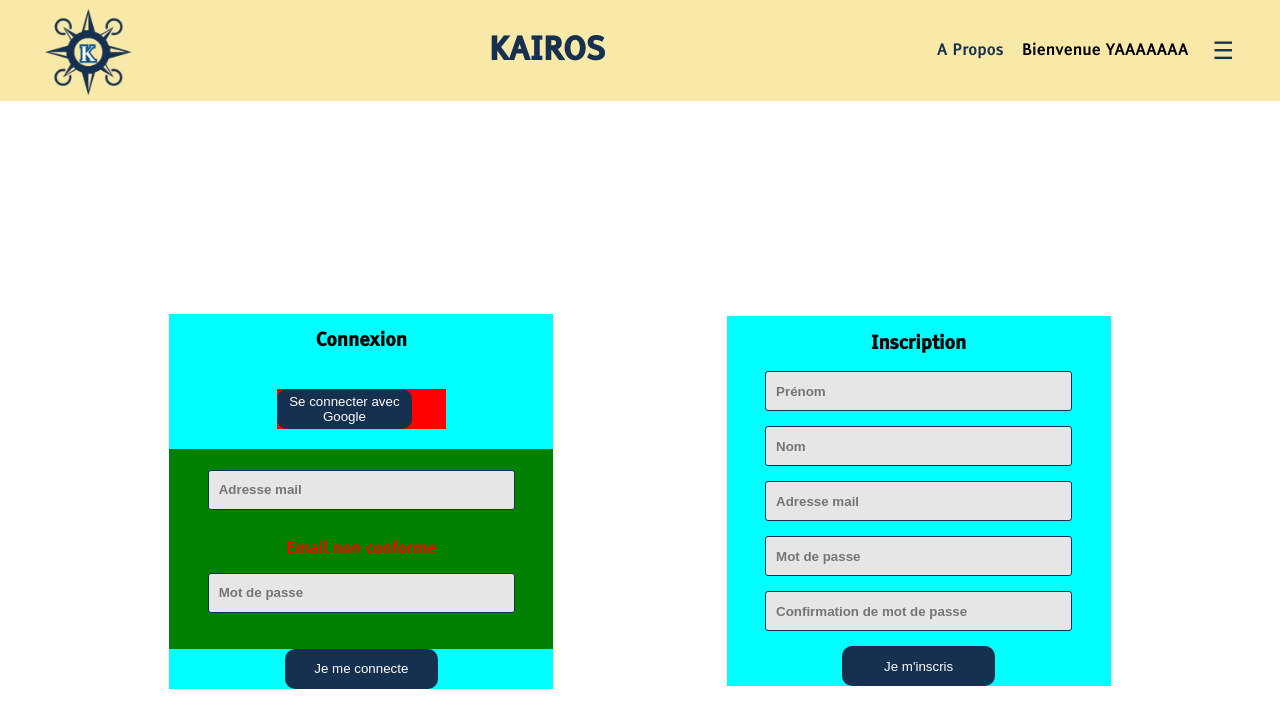
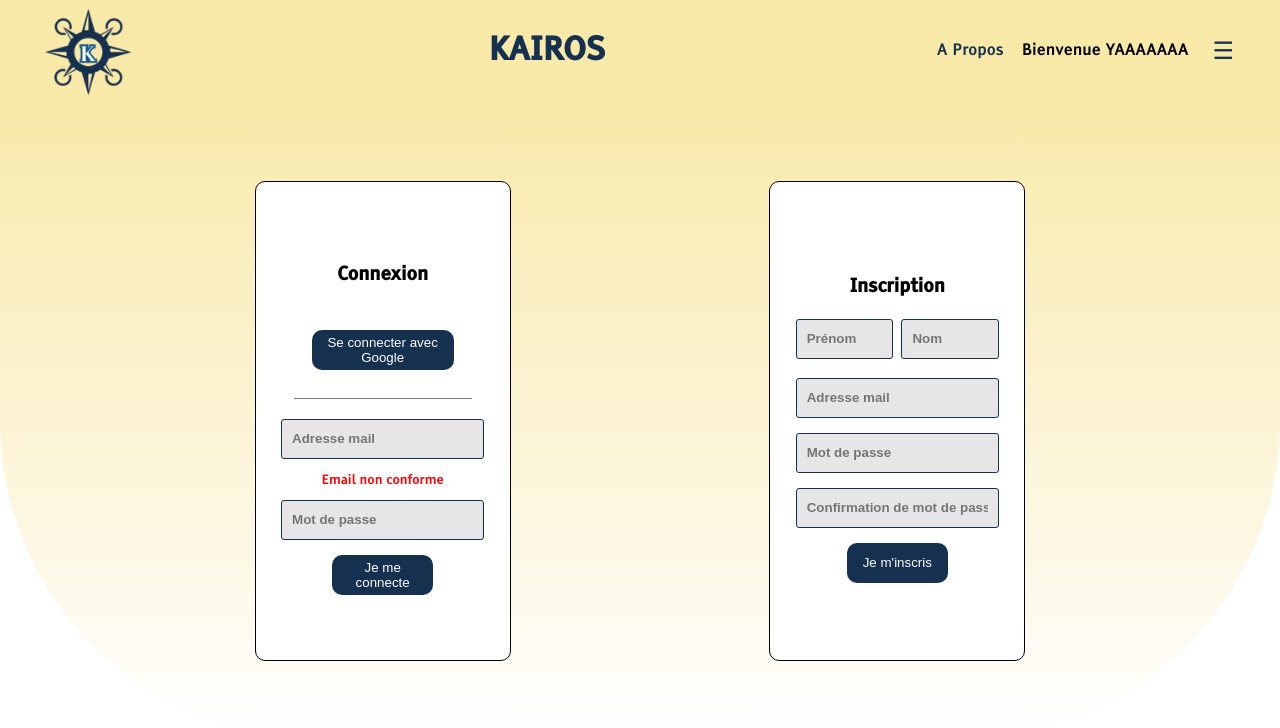
Before and after one commit to RamyDj/Kairos-frontend, a Next.js app: page /login in a window 1280 px wide. Both pictures are taken after a click on the button "Je me connecte". Shown: the top 728 px of the page. Built offline with nearby package versions, Linux system fonts and the light colour scheme.

Commit message:
irene: css login ok verif W3C ok

```diff
--- a/components/Login/SignIn.js
+++ b/components/Login/SignIn.js
@@ -56,7 +56,7 @@ function SignIn() {
     return (
         <div className={styles.container}>
           <h3 className={styles.title}>Connexion</h3>
-            <div className={styles.Google}>
+            <div className={styles.divGoogle}>
                 <button className={styles.buttonGoogle}>Se connecter avec Google</button>
             </div>
             <div className={styles.connexion}>
@@ -66,7 +66,7 @@ function SignIn() {
                     onChange={(e) => setMail(e.target.value)}
                     value={mail}
                     placeholder="Adresse mail" />
-                    {emailError && <p style={{ color: 'red' }}>Email non conforme</p>}
+                    {emailError && <p className={styles.error}>Email non conforme</p>}
                 <input
                     type="password"
                     className={styles.input}
--- a/components/Login/SignUp.js
+++ b/components/Login/SignUp.js
@@ -1,7 +1,7 @@
 import { useState } from 'react';
 import { useRouter } from 'next/router';
 import { useDispatch} from 'react-redux';
-import { login } from '../reducers/user';
+import { login } from '../../reducers/user';
 
 import styles from '../../styles/SignUp.module.css';
 
@@ -69,25 +69,27 @@ function SignUp() {
     return (
         <div className={styles.container}>
           <h3 className={styles.title}>Inscription</h3>
+          <div className={styles.name}>
             <input
               type="text"
-            className={styles.input}
+              className={styles.inputName}
               onChange={(e) => setFirstName(e.target.value)}
               value={firstName}
               placeholder="Prénom" />
             <input
               type="text"
-            className={styles.input}
+              className={styles.inputName}
               onChange={(e) => setLastName(e.target.value)}
               value={lastName}
               placeholder="Nom" />
+          </div>
           <input
             type="email"
             className={styles.input}
             onChange={(e) => setMail(e.target.value)}
             value={mail}
             placeholder="Adresse mail" />
-            {emailError && <p style={{ color: 'red' }}>Email non conforme</p>}
+            {emailError && <p className={styles.error}>Email non conforme</p>}
 
           <input
             type="password"
@@ -95,7 +97,7 @@ function SignUp() {
             onChange={(e) => setPassword(e.target.value)}
             value={password}
             placeholder="Mot de passe" />
-            {/* {passwordFormatError && <p style={{ color: 'red' }}>Le mot de passe doit contenir 8 caractères, dont au moins une majuscule et un chiffre</p>} */}
+            {/* {passwordFormatError && <p className={styles.error}>Le mot de passe doit contenir 8 caractères, dont au moins une majuscule et un chiffre</p>} */}
 
           <input
             type="password"
@@ -103,7 +105,7 @@ function SignUp() {
             onChange={(e) => setPasswordConfirm(e.target.value)}
             value={passwordConfirm}
             placeholder="Confirmation de mot de passe" />
-            {passwordError && <p style={{ color: 'red' }}>La confirmation et le mot de passe doivent être identique</p>}
+            {passwordError && <p className={styles.error}>La confirmation et le mot de passe doivent être identique</p>}
 
           <button className={styles.button} onClick={() => handleSubmit()}>Je m'inscris</button>
         </div>
--- a/styles/Login.module.css
+++ b/styles/Login.module.css
@@ -1,7 +1,10 @@
 .container {
-    height: 100vh;
+    height: 80vh;
     width: 100%;
     display: flex;
     justify-content: space-evenly;
     align-items: center;
+    background: linear-gradient(to bottom, #F8E9A9, #ffffff);
+    border-bottom-left-radius: 25vw;
+    border-bottom-right-radius: 25vw;
   }
--- a/styles/SignIn.module.css
+++ b/styles/SignIn.module.css
@@ -4,9 +4,11 @@
     justify-content: center;
     align-items: center;
     margin: 4px;
-    width: 30%;
-    height: fit-content;
-    background-color: aqua;
+    width: 20%;
+    height: 60vh;
+    background-color: white;
+    border-radius: 10px;
+    border: 1px solid black;
   }
   .button {
     display: flex;
@@ -19,20 +21,17 @@
     border-radius: 10px;
     cursor: pointer;
     border: none;
-
   }
-  .Google{
-    background-color: red;
-    margin: 20px;
-    display: flex;
-    flex-direction: column;
-    justify-content: center;
-  }
-
-  .buttonGoogle{
+  .divGoogle{
+    margin-bottom: 20px;
     display: flex;
     justify-content: center;
     align-items: center;
+    width: 70%;
+    height: 20%;
+    border-bottom: 1px solid grey;
+  }
+  .buttonGoogle{
     height: 40px;
     width: 80%;
     background-color: #163050;
@@ -41,17 +40,13 @@
     cursor: pointer;
     border: none;
   }
-
   .connexion {
-    background-color: green;
     width: 100%;
-    height: 200px;
     display: flex;
     flex-direction: column;
     justify-content: center;
     align-items: center;
   }
-
   .input {
     height: 40px;
     margin-bottom: 15px;
@@ -62,3 +57,8 @@
     padding: 10px;
     width : 80%;
   }
+  .error{
+    color: red;
+    margin-top: 0;
+    font-size: small;
+  }
--- a/styles/SignUp.module.css
+++ b/styles/SignUp.module.css
@@ -4,9 +4,11 @@
     justify-content: center;
     align-items: center;
     margin: 4px;
-    width: 30%;
-    height: fit-content;
-    background-color: aqua;
+    width: 20%;
+    height: 60vh;
+    background-color: white;
+    border-radius: 10px;
+    border: 1px solid black;
   }
   .button {
     display: flex;
@@ -21,7 +23,23 @@
     cursor: pointer;
     border: none;
   }
-
+  .name{
+    display: flex;
+    justify-content: space-between;
+    align-items: center;
+    margin: 4px;
+    width: 80%;
+  }
+  .inputName{
+    height: 40px;
+    width: 48%;
+    margin-bottom: 15px;
+    border: 1px #163050 solid;
+    border-radius: 3px;
+    background-color: #E6E6E6;
+    font-weight: 600;
+    padding: 10px;
+  }
   .input {
     height: 40px;
     width: 80%;
@@ -32,3 +50,9 @@
     font-weight: 600;
     padding: 10px;
   }
+
+  .error{
+    color: red;
+    margin-top: 0;
+    font-size: small;
+  }
```
Lines whose indentation alone changed are shown as unchanged.
